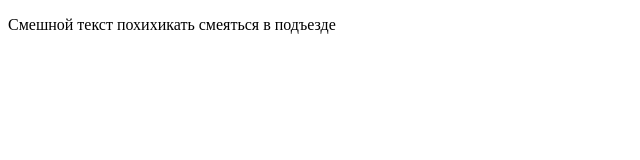
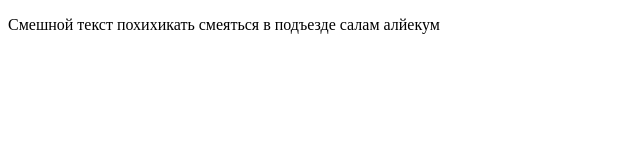
Before and after one commit to SianLyte/test, a plain HTML site: page index.html in a window 1280 px wide. Shown: the whole page, without its empty margins (0-640 px from the left). Drawn offline with Linux system fonts and the light colour scheme.

Commit message:
Коммит с работы

```diff
--- a/index.html
+++ b/index.html
@@ -7,7 +7,7 @@
     <title>Document</title>
 </head>
 <body>
-    <p>Смешной текст похихикать смеяться в подъезде</p>
+    <p>Смешной текст похихикать смеяться в подъезде салам алйекум</p>
     <script src="js/script.js"></script>
 
 </body>
```
